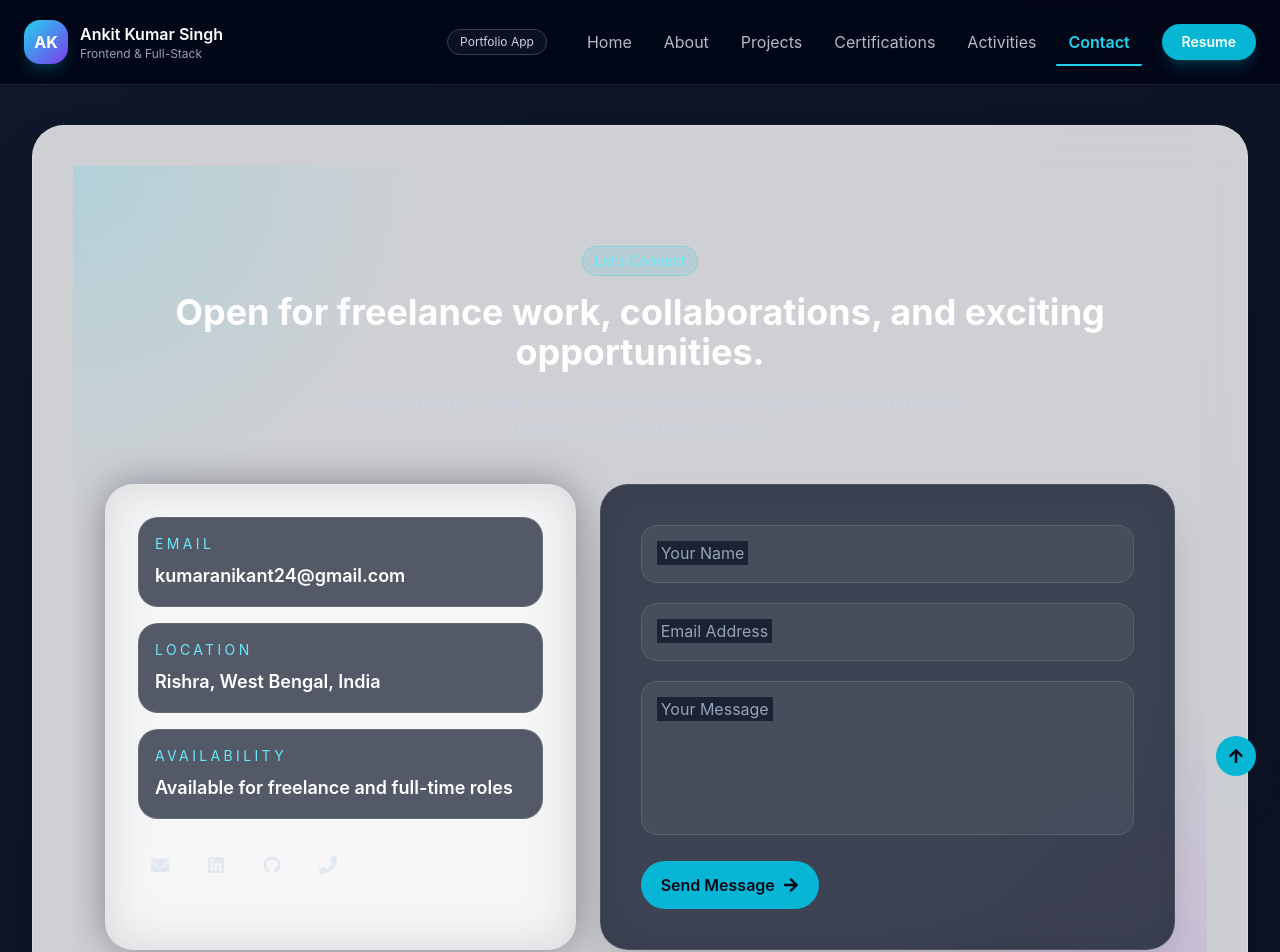
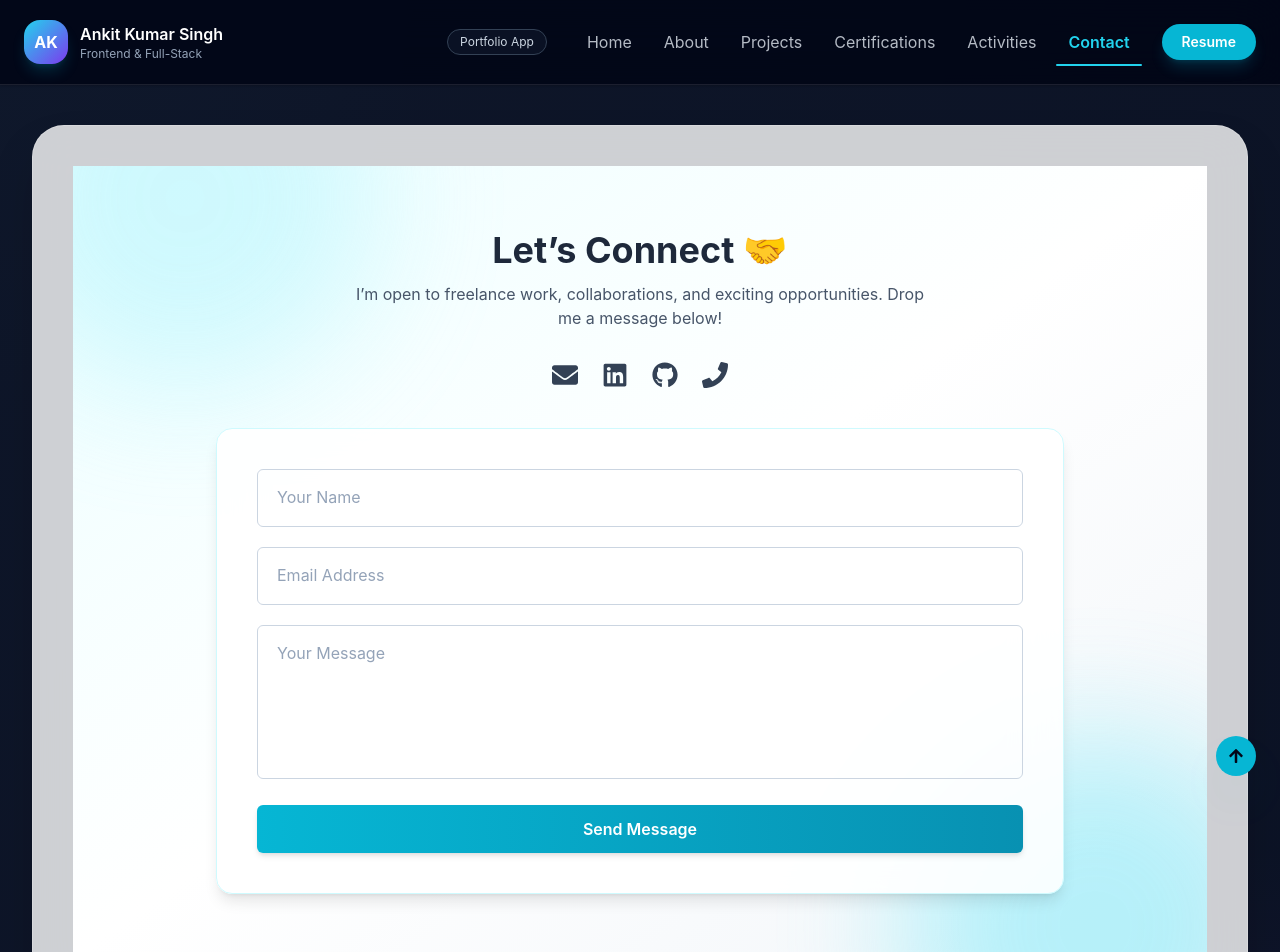
Before and after one commit to Ankit24072002/self_portfolio, a React (Vite) app in the folder portfolio-ankit/: page /contact in a window 1280 px wide. Shown: the top 952 px of the page. Built offline with nearby package versions, Linux system fonts and the light colour scheme.

Commit message:
chore: save latest modified source changes

```diff
--- a/portfolio-ankit/src/index.css
+++ b/portfolio-ankit/src/index.css
@@ -6,44 +6,17 @@
   color-scheme: dark;
 }
 
-html {
-  scroll-behavior: smooth;
-}
-
 body {
   @apply bg-slate-950 text-slate-100 antialiased;
   font-family: Inter, ui-sans-serif, system-ui, -apple-system, "Segoe UI", Roboto, "Helvetica Neue", Arial;
   background: radial-gradient(circle at top left, rgba(56, 189, 248, 0.18), transparent 24%),
     radial-gradient(circle at bottom right, rgba(168, 85, 247, 0.16), transparent 22%),
     #0f172a;
-  min-height: 100vh;
-}
-
-#root {
-  min-height: 100vh;
-}
-
-::selection {
-  background: rgba(34, 211, 238, 0.35);
-  color: white;
-}
-
-::-webkit-scrollbar {
-  width: 10px;
-}
-
-::-webkit-scrollbar-track {
-  background: rgba(15, 23, 42, 0.8);
-}
-
-::-webkit-scrollbar-thumb {
-  background: linear-gradient(180deg, #22d3ee, #a855f7);
-  border-radius: 9999px;
 }
 
 .section {
-  padding-top: 5rem;
-  padding-bottom: 5rem;
+  padding-top: 4rem;
+  padding-bottom: 4rem;
 }
 
 .card {
@@ -56,10 +29,6 @@ body {
 
 .project-card {
   @apply bg-slate-900 border border-white/10 rounded-[28px] shadow-2xl overflow-hidden;
-}
-
-.glass-card {
-  @apply rounded-[28px] border border-white/10 bg-white/10 shadow-[0_0_40px_rgba(2,6,23,0.35)] backdrop-blur-xl;
 }
 
 @keyframes gradientMove {
--- a/portfolio-ankit/src/pages/Contact.jsx
+++ b/portfolio-ankit/src/pages/Contact.jsx
@@ -1,6 +1,7 @@
 import React, { useState } from "react";
 import { motion } from "framer-motion";
-import { FaEnvelope, FaLinkedin, FaGithub, FaPhone, FaArrowRight } from "react-icons/fa";
+import { FaEnvelope, FaLinkedin, FaGithub, FaPhone } from "react-icons/fa";
+// import emailjs from "@emailjs/browser"; // optional if you want real sending
 
 export default function Contact() {
   const [form, setForm] = useState({ name: "", email: "", message: "" });
@@ -10,68 +11,111 @@ export default function Contact() {
 
   const onSubmit = (e) => {
     e.preventDefault();
+
     setSubmitted(true);
     setTimeout(() => setSubmitted(false), 3000);
     setForm({ name: "", email: "", message: "" });
   };
 
   return (
-    <section className="relative overflow-hidden py-20">
-      <div className="absolute inset-0 bg-[radial-gradient(circle_at_top_left,_rgba(34,211,238,0.16),transparent_24%),radial-gradient(circle_at_bottom_right,_rgba(168,85,247,0.16),transparent_24%)]" />
+    <section className="relative section py-20 bg-gradient-to-br from-cyan-50 via-white to-slate-100 overflow-hidden">
 
-      <div className="relative z-10 mx-auto max-w-6xl px-4 sm:px-6 lg:px-8">
-        <motion.div initial={{ opacity: 0, y: 30 }} whileInView={{ opacity: 1, y: 0 }} viewport={{ once: true }} transition={{ duration: 0.6 }} className="text-center">
-          <div className="inline-flex items-center rounded-full border border-cyan-400/30 bg-cyan-500/10 px-3 py-1 text-sm text-cyan-300">Let’s Connect</div>
-          <h2 className="mt-4 text-4xl font-bold text-white">Open for freelance work, collaborations, and exciting opportunities.</h2>
-          <p className="mx-auto mt-4 max-w-2xl text-lg text-slate-300">I’m always happy to talk about product ideas, career growth, and ambitious frontend or full-stack projects.</p>
+      <div className="absolute -top-40 -left-20 w-96 h-96 bg-cyan-200 rounded-full blur-3xl opacity-40 animate-pulse"></div>
+      <div className="absolute -bottom-40 -right-20 w-96 h-96 bg-cyan-300 rounded-full blur-3xl opacity-40 animate-pulse"></div>
+
+      <div className="max-w-4xl mx-auto px-6 relative z-10">
+        <motion.div
+          initial={{ opacity: 0, y: 30 }}
+          whileInView={{ opacity: 1, y: 0 }}
+          viewport={{ once: true }}
+          transition={{ duration: 0.6 }}
+          className="text-center"
+        >
+          <h2 className="text-4xl font-bold text-slate-800 mb-3">Let’s Connect 🤝</h2>
+          <p className="text-slate-600 max-w-xl mx-auto">
+            I’m open to freelance work, collaborations, and exciting opportunities. Drop me a message below!
+          </p>
         </motion.div>
 
-        <div className="mt-10 grid gap-6 lg:grid-cols-[0.9fr_1.1fr]">
-          <motion.div initial={{ opacity: 0, x: -20 }} whileInView={{ opacity: 1, x: 0 }} viewport={{ once: true }} className="glass-card p-8">
-            <div className="space-y-4">
-              <div className="rounded-[20px] border border-white/10 bg-slate-900/70 p-4">
-                <p className="text-sm uppercase tracking-[0.24em] text-cyan-300">Email</p>
-                <a href="mailto:kumaranikant24@gmail.com" className="mt-2 block text-lg font-semibold text-white hover:text-cyan-300">kumaranikant24@gmail.com</a>
-              </div>
-              <div className="rounded-[20px] border border-white/10 bg-slate-900/70 p-4">
-                <p className="text-sm uppercase tracking-[0.24em] text-cyan-300">Location</p>
-                <p className="mt-2 text-lg font-semibold text-white">Rishra, West Bengal, India</p>
-              </div>
-              <div className="rounded-[20px] border border-white/10 bg-slate-900/70 p-4">
-                <p className="text-sm uppercase tracking-[0.24em] text-cyan-300">Availability</p>
-                <p className="mt-2 text-lg font-semibold text-white">Available for freelance and full-time roles</p>
-              </div>
-            </div>
-
-            <div className="mt-6 flex flex-wrap gap-3 text-slate-200">
-              <a href="mailto:kumaranikant24@gmail.com" className="rounded-full border border-white/10 bg-white/10 p-3 transition hover:border-cyan-400 hover:text-cyan-300"><FaEnvelope size={18} /></a>
-              <a href="https://www.linkedin.com/in/ankit-kumar-singh-905109319" target="_blank" rel="noopener noreferrer" className="rounded-full border border-white/10 bg-white/10 p-3 transition hover:border-cyan-400 hover:text-cyan-300"><FaLinkedin size={18} /></a>
-              <a href="https://github.com/Ankit24072002" target="_blank" rel="noopener noreferrer" className="rounded-full border border-white/10 bg-white/10 p-3 transition hover:border-cyan-400 hover:text-cyan-300"><FaGithub size={18} /></a>
-              <a href="tel:+917439907360" className="rounded-full border border-white/10 bg-white/10 p-3 transition hover:border-cyan-400 hover:text-cyan-300"><FaPhone size={18} /></a>
-            </div>
+        <motion.div
+          initial={{ opacity: 0, y: 20 }}
+          whileInView={{ opacity: 1, y: 0 }}
+          viewport={{ once: true }}
+          className="flex justify-center gap-6 mt-8 text-slate-700"
+        >
+          <a href="mailto:kumaranikant24@gmail.com" className="hover:text-cyan-500 transition">
+            <FaEnvelope size={26} />
+          </a>
+          <a href="https://www.linkedin.com/in/ankit-kumar-singh-905109319" target="_blank" className="hover:text-cyan-500 transition">
+            <FaLinkedin size={26} />
+          </a>
+          <a href="https://github.com/Ankit24072002" target="_blank" className="hover:text-cyan-500 transition">
+            <FaGithub size={26} />
+          </a>
+          <a href="tel:+1234567890" className="hover:text-cyan-500 transition">
+            <FaPhone size={26} />
+          </a>
         </motion.div>
 
-          <motion.form onSubmit={onSubmit} initial={{ opacity: 0, x: 20 }} whileInView={{ opacity: 1, x: 0 }} viewport={{ once: true }} transition={{ duration: 0.7 }} className="rounded-[28px] border border-white/10 bg-slate-900/80 p-8 shadow-2xl shadow-black/20 backdrop-blur-xl md:p-10">
+        <motion.form
+          onSubmit={onSubmit}
+          initial={{ opacity: 0, y: 40 }}
+          whileInView={{ opacity: 1, y: 0 }}
+          viewport={{ once: true }}
+          transition={{ duration: 0.7 }}
+          className="mt-10 bg-white/90 backdrop-blur-xl border border-cyan-100 shadow-lg p-8 md:p-10 rounded-2xl hover:shadow-2xl hover:-translate-y-1 transition-transform"
+        >
           <div className="relative mb-5">
-              <input name="name" value={form.name} onChange={onChange} required className="peer w-full rounded-2xl border border-white/10 bg-white/5 p-4 text-white outline-none transition focus:border-cyan-400 focus:ring-2 focus:ring-cyan-500/20" placeholder=" " />
-              <label className="pointer-events-none absolute left-4 top-3 text-sm text-slate-400 transition-all peer-placeholder-shown:top-4 peer-placeholder-shown:text-base peer-focus:-top-2 peer-focus:text-sm peer-focus:text-cyan-400 bg-slate-900/80 px-1">Your Name</label>
+            <input
+              name="name"
+              value={form.name}
+              onChange={onChange}
+              required
+              className="peer p-4 w-full rounded-md border border-slate-300 focus:ring-2 focus:ring-cyan-500 focus:border-transparent outline-none bg-transparent"
+              placeholder=" "
+            />
+            <label className="absolute left-4 top-3 text-slate-500 text-sm transition-all peer-placeholder-shown:top-4 peer-placeholder-shown:text-base peer-placeholder-shown:text-slate-400 peer-focus:-top-2 peer-focus:text-sm peer-focus:text-cyan-500 bg-white/80 px-1">
+              Your Name
+            </label>
           </div>
 
           <div className="relative mb-5">
-              <input type="email" name="email" value={form.email} onChange={onChange} required className="peer w-full rounded-2xl border border-white/10 bg-white/5 p-4 text-white outline-none transition focus:border-cyan-400 focus:ring-2 focus:ring-cyan-500/20" placeholder=" " />
-              <label className="pointer-events-none absolute left-4 top-3 text-sm text-slate-400 transition-all peer-placeholder-shown:top-4 peer-placeholder-shown:text-base peer-focus:-top-2 peer-focus:text-sm peer-focus:text-cyan-400 bg-slate-900/80 px-1">Email Address</label>
+            <input
+              type="email"
+              name="email"
+              value={form.email}
+              onChange={onChange}
+              required
+              className="peer p-4 w-full rounded-md border border-slate-300 focus:ring-2 focus:ring-cyan-500 focus:border-transparent outline-none bg-transparent"
+              placeholder=" "
+            />
+            <label className="absolute left-4 top-3 text-slate-500 text-sm transition-all peer-placeholder-shown:top-4 peer-placeholder-shown:text-base peer-placeholder-shown:text-slate-400 peer-focus:-top-2 peer-focus:text-sm peer-focus:text-cyan-500 bg-white/80 px-1">
+              Email Address
+            </label>
           </div>
 
           <div className="relative mb-5">
-              <textarea name="message" value={form.message} onChange={onChange} required rows="5" className="peer w-full resize-none rounded-2xl border border-white/10 bg-white/5 p-4 text-white outline-none transition focus:border-cyan-400 focus:ring-2 focus:ring-cyan-500/20" placeholder=" " />
-              <label className="pointer-events-none absolute left-4 top-3 text-sm text-slate-400 transition-all peer-placeholder-shown:top-4 peer-placeholder-shown:text-base peer-focus:-top-2 peer-focus:text-sm peer-focus:text-cyan-400 bg-slate-900/80 px-1">Your Message</label>
+            <textarea
+              name="message"
+              value={form.message}
+              onChange={onChange}
+              required
+              rows="5"
+              className="peer p-4 w-full rounded-md border border-slate-300 focus:ring-2 focus:ring-cyan-500 focus:border-transparent outline-none bg-transparent resize-none"
+              placeholder=" "
+            />
+            <label className="absolute left-4 top-3 text-slate-500 text-sm transition-all peer-placeholder-shown:top-4 peer-placeholder-shown:text-base peer-placeholder-shown:text-slate-400 peer-focus:-top-2 peer-focus:text-sm peer-focus:text-cyan-500 bg-white/80 px-1">
+              Your Message
+            </label>
           </div>
 
-            <button type="submit" className="inline-flex items-center justify-center gap-2 rounded-full bg-cyan-500 px-5 py-3 font-semibold text-slate-950 transition hover:bg-cyan-400">
-              {submitted ? "Message Sent!" : "Send Message"} <FaArrowRight />
+          <button
+            type="submit"
+            className="w-full py-3 rounded-md font-semibold text-white bg-gradient-to-r from-cyan-500 to-cyan-600 hover:from-cyan-600 hover:to-cyan-700 shadow-md hover:shadow-lg transition"
+          >
+            {submitted ? "✅ Sent Successfully!" : "Send Message"}
           </button>
         </motion.form>
-        </div>
       </div>
     </section>
   );
```
Also changed, not shown: portfolio-ankit/src/pages/About.jsx (+150 -68 lines), 5 other files (tests, documents, lock files or other folders). Lines whose indentation alone changed are shown as unchanged.
